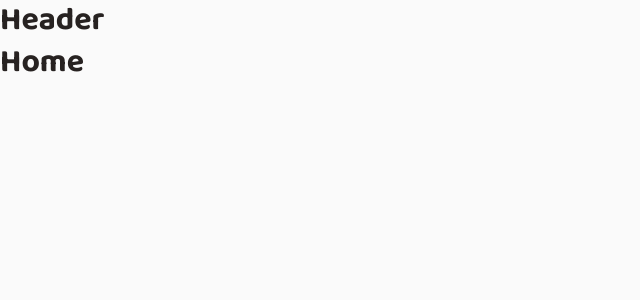
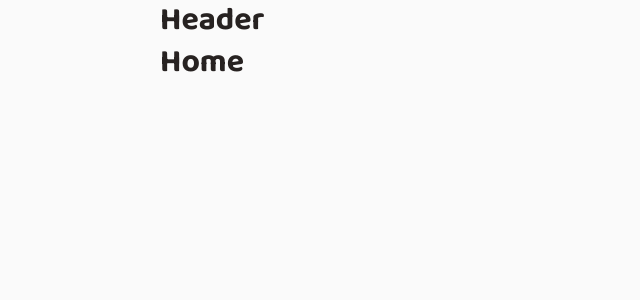
Before and after one commit to MartinGBB/coffee-delivery, a React (Vite) app: page / in a window 1280 px wide. Shown: the top 300 px of the page, without its empty margins (0-640 px from the left). Built offline with nearby package versions, Linux system fonts and the light colour scheme.

Commit message:
styles: configura layout

```diff
--- a/src/layouts/DefaultLayaut/index.tsx
+++ b/src/layouts/DefaultLayaut/index.tsx
@@ -1,11 +1,12 @@
 import { Outlet } from 'react-router-dom'
 import { Header } from '../../components/Header'
+import { LayoutContainer } from './styles'
 
 export function DefaultLayout() {
   return (
-    <div>
+    <LayoutContainer>
       <Header />
       <Outlet />
-    </div>
+    </LayoutContainer>
   )
 }
--- /dev/null
+++ b/src/layouts/DefaultLayaut/styles.ts
@@ -0,0 +1,8 @@
+import styled from 'styled-components'
+
+export const LayoutContainer = styled.div`
+  margin: auto 10rem;
+  height: 100vh;
+  display: flex;
+  flex-direction: column;
+`
```
